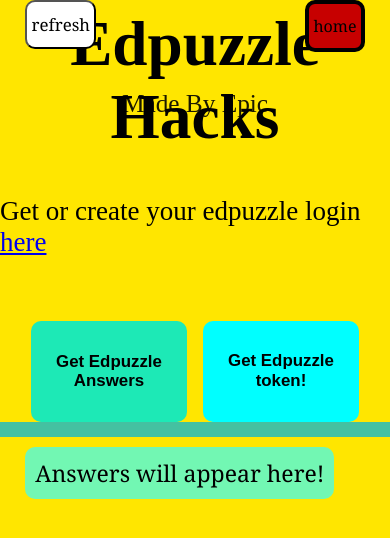
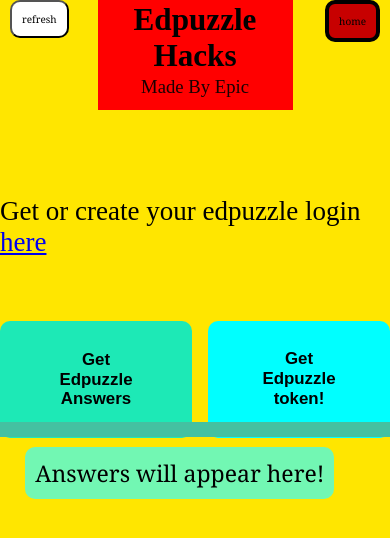
Before and after one commit to epicisgood/links, a website: page main/edpuzzle.html in a window 390 px wide. Drawn offline with Linux system fonts and the light colour scheme.

Commit message:
title responsive

```diff
--- a/main/edpuzzle.html
+++ b/main/edpuzzle.html
@@ -9,12 +9,14 @@
 </head>
 
 <body class="center">
-    <h1 id="edpuzzle-title">Edpuzzle Hacks</h1>
-    <p id="watermark">Made By Epic</p>
-    <button id="home-button">
+    <div class="title-container">
+        <h1 id="edpuzzle-title">Edpuzzle Hacks</h1>
+        <p id="watermark">Made By Epic</p>
+    </div>
+    <button class="nav-buttons" id="home-button">
         <a class="disable" href="/">home</a>
     </button>
-    <button id="refresh-button">refresh</button>
+    <button class="nav-buttons" id="refresh-button">refresh</button>
 
     <p id="tokeninfo">Get or create your edpuzzle login <a href="https://edpuzzle.com/profile?tab=settings"
             target="_blank">here</a></p>
--- a/main/styles/edpuzzle.css
+++ b/main/styles/edpuzzle.css
@@ -1,5 +1,6 @@
 body {
     background: rgb(255, 230, 0);
+    margin-top: 0;
 }
 
 .center {
@@ -9,50 +10,58 @@
     flex-direction: column;
 }
 
-.disable{
+.disable {
     color: hsl(0, 0%, 0%);
     text-decoration: none;
     transition: color 0.3s ease;
 }
 
+.title-container {
+    position: relative;
+    margin-top: 0;
+    background-color: red;
+    width: 50vw;
+    height: fit-content;
+    max-height: 13vh;
+    text-align: center;
+    container-type: inline-size;
+}
+
 #edpuzzle-title {
     position: relative;
-    text-align: center;
-    bottom: 5vh;
-    font-size: 7.5vh;
+    bottom: 0.6em;
+    font-size: calc(3cqi + 3cqb);
 }
 
 #watermark {
-    position: absolute;
-    bottom: 83%;
-    font-size: 3vh;
-    color: hsl(0, 0%, 0%, 0.9)
+    position: relative;
+    bottom: 2em;
+    font-size: calc(1.8cqi + 1.8cqb);
+    color: hsl(0, 0%, 0%, 0.9);
+
+}
+
+.nav-buttons {
+    cursor: pointer;
+    top: 0vh;
+    text-align: center;
+    padding: 1em;
+    border-radius: 10px;
+    font-family: Cambria, Cochin, Georgia, Times, 'Times New Roman', serif;
+    font-size: clamp(10px, calc(0.5vh + 1vw), 15px);
 }
 
 #refresh-button {
     background-color: #ffffff;
-    cursor: pointer;
-    padding: 1.3vh .5vh;
-    border-radius: 10px;
-    font-size: 2vh;
-    font-family: Cambria, Cochin, Georgia, Times, 'Times New Roman', serif;
     position: absolute;
-    left: 3vh;
-    top: 0vh;
+    left: 1em;
 }
 
-#home-button{
-    cursor: pointer;
-    font-family: Cambria, Cochin, Georgia, Times, 'Times New Roman', serif;
+#home-button {
     position: absolute;
-    right: 3vh;
-    top: 0vh;
-    text-align: center;
+    right: 1em;
     background-color: hsl(0, 100%, 39%);
-    font-size: 16px;
-    padding: 1.3vh .5vh;
     border: 4px solid hsl(0, 0%, 0%);
-    border-radius: 10px;
 
 }
 
@@ -119,14 +128,6 @@
     top: 38%;
 }
 
-@media screen and (max-width: 516px) {
-    #fetchDataButton,
-    #GrabToken {
-        width: 40vw;
-        height: 12vh;
-        padding: 0px;
-    }
-}
 
 #line {
     position: absolute;
```
